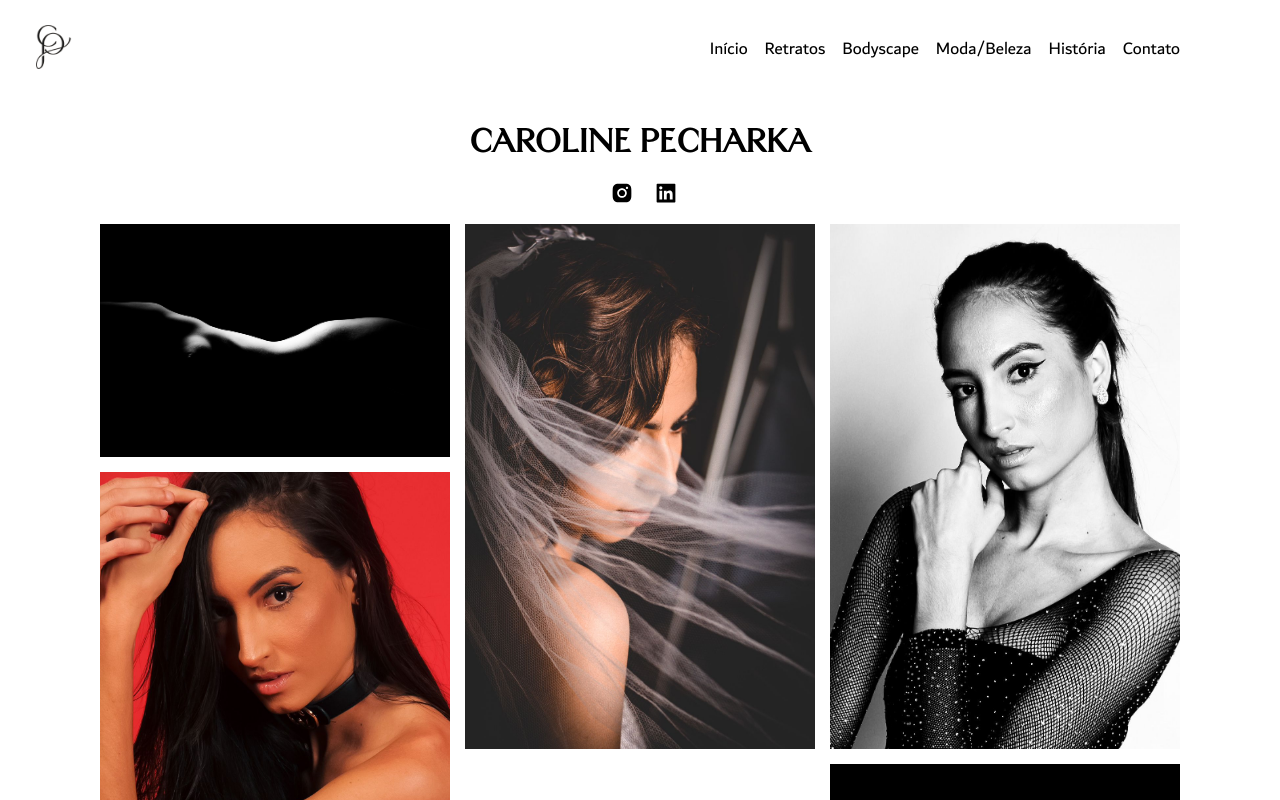
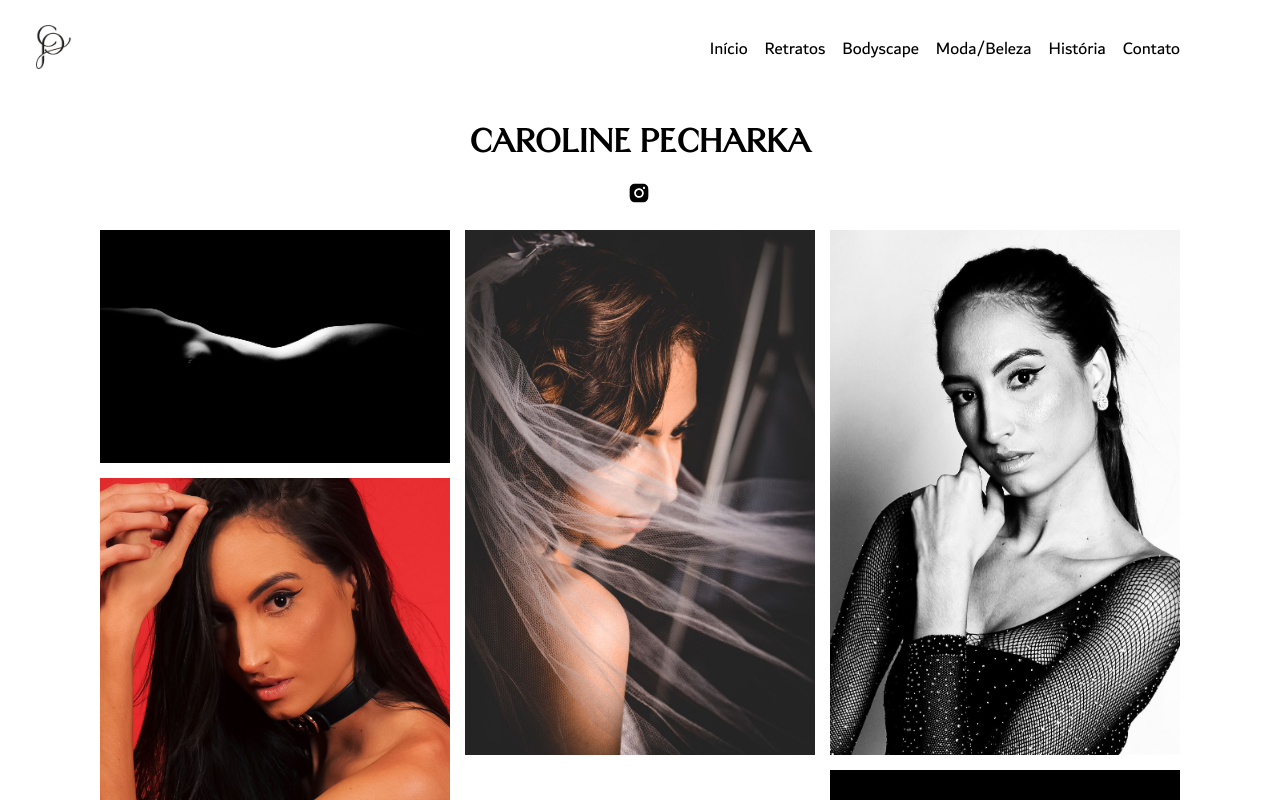
Before and after one commit to felipe-AGomes/portfolio-photographer, a Next.js app: page / in a window 1280 px wide. Shown: the top 800 px of the page. Built offline with nearby package versions, Linux system fonts and the light colour scheme.

Commit message:
fix: remove social media

```diff
--- a/src/components/SocialMedia/SocialMedia.module.css
+++ b/src/components/SocialMedia/SocialMedia.module.css
@@ -5,7 +5,7 @@
 	position: relative;
 	left: 50%;
 	bottom: 19px;
-	transform: translateX(-30px);
+	transform: translateX(-13px);
 	transition: 0.4s;
 }
 
--- a/src/components/SocialMedia/index.tsx
+++ b/src/components/SocialMedia/index.tsx
@@ -12,17 +12,26 @@ export default function SocialMedia({ shortMenu }: Props) {
 	return (
 		<div
 			className={
-				shortMenu ? `${S.socialMediaShortMenu}` : `${S.socialMedia} ${scrolled ? S.scrolled : ''}`
+				shortMenu
+					? `${S.socialMediaShortMenu}`
+					: `${S.socialMedia} ${scrolled ? S.scrolled : ''}`
 			}
 		>
-			<AiFillInstagram
+			<a
+				href='https://www.instagram.com/carolpecharka/'
+				target='_blank'
+				rel='noopener noreferrer'
+				style={{outline: 'none', textDecoration: 'none', color: '#000', display: 'inline' }}
+			>
+				<AiFillInstagram
+					size={24}
+					style={{ cursor: 'pointer' }}
+				/>
+			</a>
+			{/* <AiFillLinkedin
 				size={24}
 				style={{ cursor: 'pointer'}}
-			/>
-			<AiFillLinkedin
-				size={24}
-				style={{ cursor: 'pointer'}}
-			/>
+			/> */}
 		</div>
 	);
 }
```
Also changed, not shown: src/pages/contact/index.tsx (+18 -6 lines).
